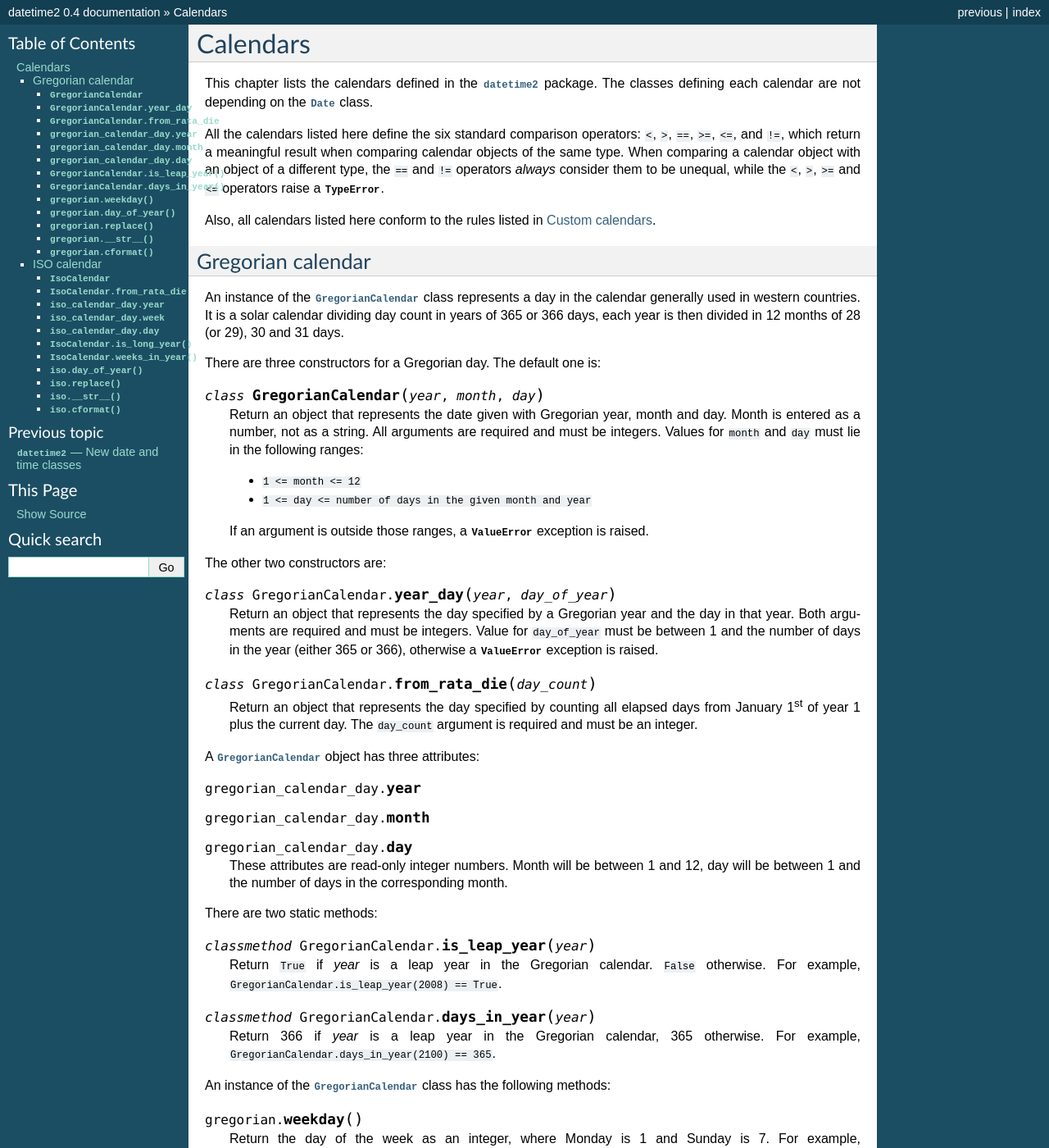
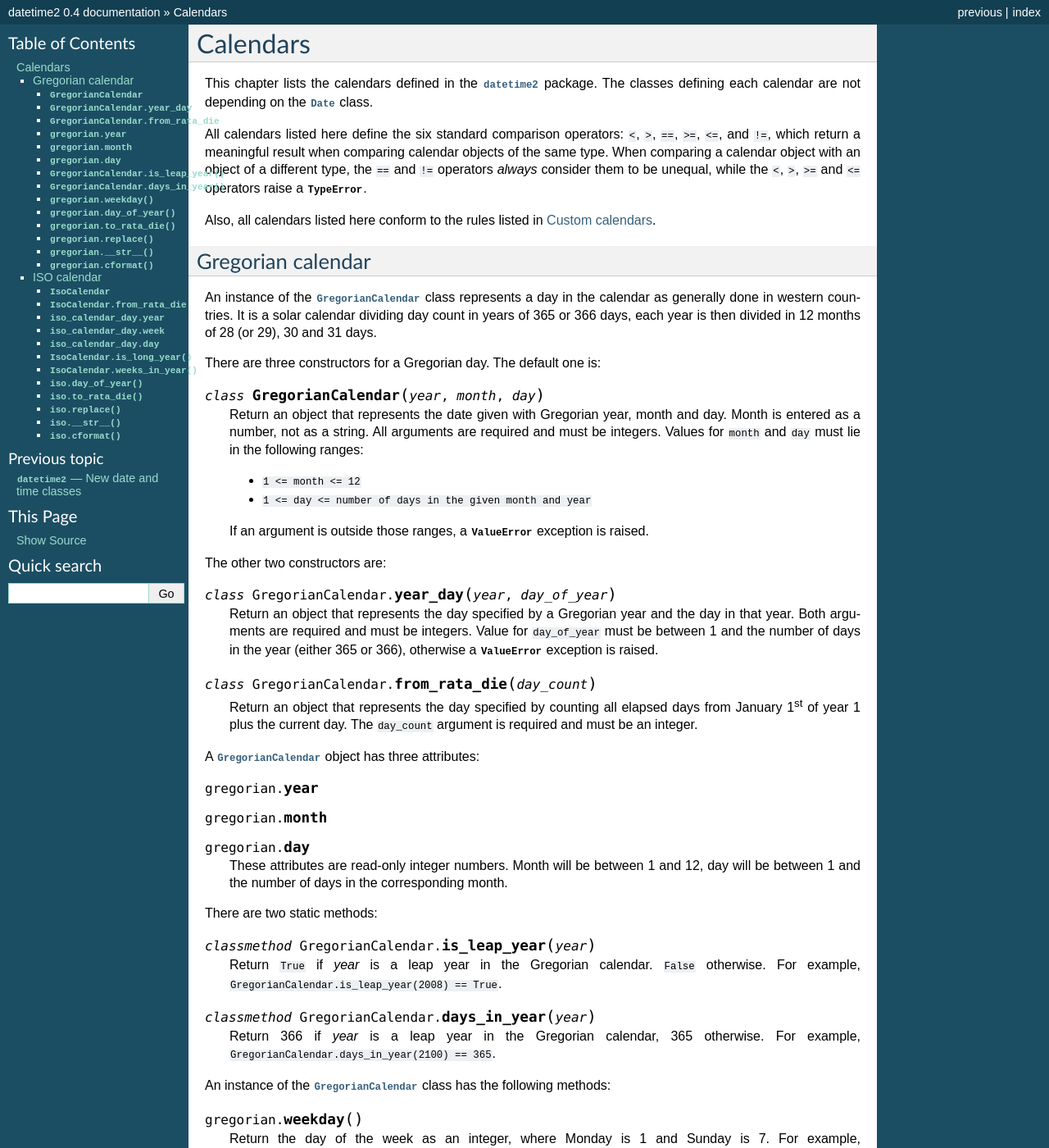
Before and after one commit to fricciardi/datetime2, a Sphinx documentation site: the page built from docs/calendars.rst, in a window 1280 px wide and 1400 px high. Shown: the whole window at 82% size. Built offline with Sphinx 7.4.7, drawn with Linux system fonts in a browser that asks for light colours; some of the changed text lies outside the part shown.

Commit message:
Small changes
- added to_rata_die methods
- other small fixes

```diff
--- a/docs/calendars.rst
+++ b/docs/calendars.rst
@@ -15,7 +15,7 @@
 
 .. TODO: if we will be keeping all calendars on a page, a ToC here will be useful
 
-All the calendars listed here define the six standard comparison operators:
+All calendars listed here define the six standard comparison operators:
 ``<``, ``>``, ``==``, ``>=``, ``<=``, and ``!=``, which return a meaningful
 result when comparing calendar objects of the same type. When comparing a
 calendar object with an object of a different type, the ``==`` and ``!=``
@@ -31,7 +31,7 @@
 ^^^^^^^^^^^^^^^^^^
 
 An instance of the :class:`GregorianCalendar` class represents a day in the
-calendar generally used in western countries. It is a solar calendar dividing
+calendar as generally done in western countries. It is a solar calendar dividing
 day count in years of 365 or 366 days, each year is then divided in 12 months
 of 28 (or 29), 30 and 31 days.
 
@@ -67,11 +67,11 @@
 
 A :class:`GregorianCalendar` object has three attributes:
 
-.. attribute:: gregorian_calendar_day.year
+.. attribute:: gregorian.year
 
-.. attribute:: gregorian_calendar_day.month
+.. attribute:: gregorian.month
 
-.. attribute:: gregorian_calendar_day.day
+.. attribute:: gregorian.day
 
    These attributes are read-only integer numbers. Month will be between 1 and
    12, day will be between 1 and the number of days in the corresponding month.
@@ -105,6 +105,12 @@
 
    Return the day of the year as an integer, from 1 to 365 or 366 (in leap years).
    For example, ``GregorianCalendar(2008, 3, 1).day_of_year() == 61``.
+
+.. method:: gregorian.to_rata_die()
+
+   Returns an integer counting the number of days elapsed from January 1\
+   :sup:`st` of year 1 plus the current day. For example,
+   ``GregorianCalendar(1, 2, 3).to_rata_die() == 34``.
 
 .. _gregorian-replace:
 
@@ -286,6 +292,12 @@
    62``.
 
 
+.. method:: iso.to_rata_die()
+
+   Returns an integer counting the number of days elapsed from day 1 of week 1
+   of year 1 plus the current day. For example,
+   ``IsoCalendar(1, 2, 3).to_rata_die() == 10``.
+
 .. method:: iso.replace(year, week, day)
 
    Returns a new :class:`IsoCalendar` object with the same value, except for
```
